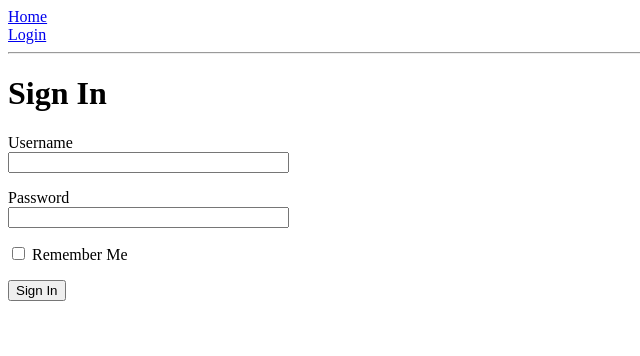
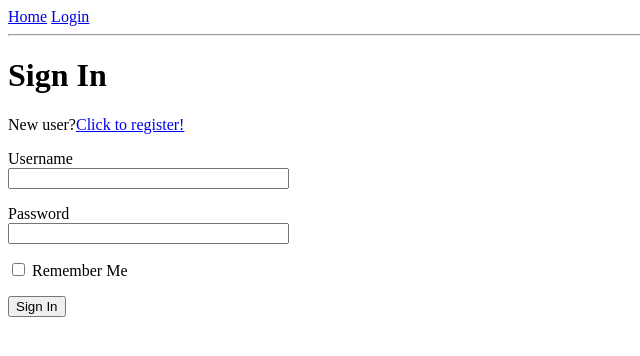
Before and after one commit to Svitlanadev/Blog, a Flask app: page /login in a window 1280 px wide. Shown: the top 356 px of the page, without its empty margins (0-640 px from the left). Run offline with Flask 2, Linux system fonts and the light colour scheme; parts of the project's set-up code (start-up, migrations or seed data) failed here and were passed over.

Commit message:
added user registration form

```diff
--- a/app/__init__.py
+++ b/app/__init__.py
@@ -3,11 +3,16 @@ from flask import Flask
 from config import Config
 from flask_sqlalchemy import SQLAlchemy
 from flask_migrate import Migrate
+from flask_login import LoginManager
 
 # export FLASK_APP=blog.py
 #An instance of this class Flask will be our WSGI application.
 
 app = Flask(__name__)
+# __name__ is a convenient shortcut
+# Flask knows where to look for resources such as templates and static files.
+login = LoginManager(app)
+login.login_view='login'
 # app.config.from_object(Config)
 app.config.from_pyfile('config.py')
 db=SQLAlchemy(app)
--- a/app/forms.py
+++ b/app/forms.py
@@ -1,6 +1,7 @@
 from flask_wtf import FlaskForm
-from wtforms import StringField, PasswordField, BooleanField, SubmitField
-from wtforms.validators import DataRequired
+from wtforms import StringField, PasswordField, BooleanField, SubmitField, ValidationError
+from wtforms.validators import DataRequired, Email, EqualTo
+from app.models import User
 
 
 class LoginForm(FlaskForm):
@@ -8,3 +9,24 @@ class LoginForm(FlaskForm):
     password = PasswordField('Password', validators=[DataRequired()])
     remember_me = BooleanField('Remember Me')
     submit = SubmitField('Sign In')
+
+class RegistrationForm(FlaskForm):
+    username = StringField('Username', validators=[DataRequired()])
+    email = StringField('Email', validators=[DataRequired(), Email()])
+    password = PasswordField('Password', validators=[DataRequired()])
+    password2 = PasswordField(
+        'Repeat Password', validators=[DataRequired(), EqualTo('password')])
+    submit = SubmitField('Register')
+
+    def validate_username(self, username):
+        user = User.query.filter_by(username=username.data).first()
+        # make sure that the username and email address entered by the user
+        # are not already in the database
+        # if result exist - validation error is triggered by raising an exception of type
+        if user is not None:
+            raise ValidationError('Please us a different username.')
+
+    def validate_email(self, email):
+        email = User.query.filter_by(email=email.data).first()
+        if email is not None:
+            raise ValidationError('Please use a different email')
--- a/app/routes.py
+++ b/app/routes.py
@@ -1,6 +1,11 @@
-from flask import render_template, redirect, flash, url_for
+from flask import render_template, redirect, flash, url_for, request, session
 from app import app
-from app.forms import LoginForm
+from app.forms import LoginForm, RegistrationForm
+from flask_login import current_user, login_user, logout_user, login_required
+from app.models import User
+from werkzeug.urls import url_parse
+from app import db
+from werkzeug.security import generate_password_hash
 
 
 @app.route('/')
@@ -17,14 +22,50 @@ def index():
             'body': 'The Avengers movie was so cool.'
         },
     ]
-    return render_template('index.html', user=user, posts=posts)
+    return render_template('index.html', title='Home Page', posts=posts)
 
 
 @app.route('/login', methods=['GET', 'POST'])
 def login():
+    if current_user.is_authenticated:
+        return redirect(url_for('index'))
     form = LoginForm()
     if form.validate_on_submit():
-        flash('Login requested for user {}, remember_me={}'.format(
-            form.username.data, form.remember_me.data))
+        user = User.query.filter_by(username=form.username.data).first()
+        if user is None or not user.check_password(form.password.data):
+            flash('Invalid username or password')
+            return redirect(url_for('login'))
+        login_user(user, remember=form.remember_me.data)
+        # This function will register the user as logged in, so that means
+        # that any future pages the user navigates to will have
+        # the current_user variable set to that user.
+        return redirect('index')
+        # next_page = request.args.get('next')
+        # if not next_page or url_parse(next_page).netloc != '':
+        #     next_page = url_for('index')
+        # return redirect(next_page)
+
+    return render_template('login.html', title='Sign In', form=form)
+
+
+@app.route('/logout')
+def logout():
+    logout_user()
+    return redirect(url_for('index'))
+
+@app.route('/register', methods=['Get', 'Post'])
+def register():
+    if current_user.is_authenticated:
         return redirect(url_for('index'))
-    return render_template('login.html', title='Sign In', form=form)
+    form=RegistrationForm()
+    # validate_on_submit should be called with an instance of the
+    # class FlaskForm and not with the class itself
+    if form.validate_on_submit():
+        user = User(username=form.username.data, email=form.email.data)
+        user.set_password(form.password.data)
+        # add the new user to the database
+        db.session.add(user)
+        db.session.commit()
+        flash('Congratulation, you are now a registered user!')
+        return redirect(url_for('login'))
+    return render_template('register.html', title='Register', form=form)
--- a/app/templates/base.html
+++ b/app/templates/base.html
@@ -4,8 +4,15 @@
         <title>Document title</title>
     </head>
     <body>
-        <div><a href="{{ url_for('index') }}">Home</a></div>
-        <div><a href="{{ url_for('login') }}">Login</a></div>
+        <div>
+            <a href="{{ url_for('index') }}">Home</a>
+            {% if current_user.is_anonymous %}
+            <a href="{{ url_for('login') }}">Login</a>
+            {% else %}
+            <a href="{{ url_for('logout') }}">Logout</a>
+            {% endif %}
+        </div>
+
         <hr>
         {% with messages = get_flashed_messages() %}
         {% if messages %}
--- a/app/templates/index.html
+++ b/app/templates/index.html
@@ -2,7 +2,7 @@
 
 
 {% block content %}
-        <h1> Hello {{user.username}} !</h1>
+        <h1> Hello {{current_user.username}} !</h1>
         {% for post in posts %}
         <div><p> {{post.author.username}} : <b>{{post.body}}</b> </p></div>
         {% endfor %}
--- a/app/templates/login.html
+++ b/app/templates/login.html
@@ -2,6 +2,7 @@
 
 {% block content %}
     <h1> Sign In </h1>
+    <p>New user?<a href="{{ url_for('register') }}">Click to register!</a></p>
     <form action="" method="post" novalidate>
         {{ form.hidden_tag() }}
         <p>
--- a/requirements.txt
+++ b/requirements.txt
@@ -1,3 +1,5 @@
 Flask=2.1.2
 Flask-Migrate==3.1.0
 Flask-SQLAlchemy==2.5.1
+email-validator=1.2.1
+wtforms
```
Also changed, not shown: app/models.py (+17 -2 lines), app/templates/register.html (+37 -0 lines), app/app.db.
